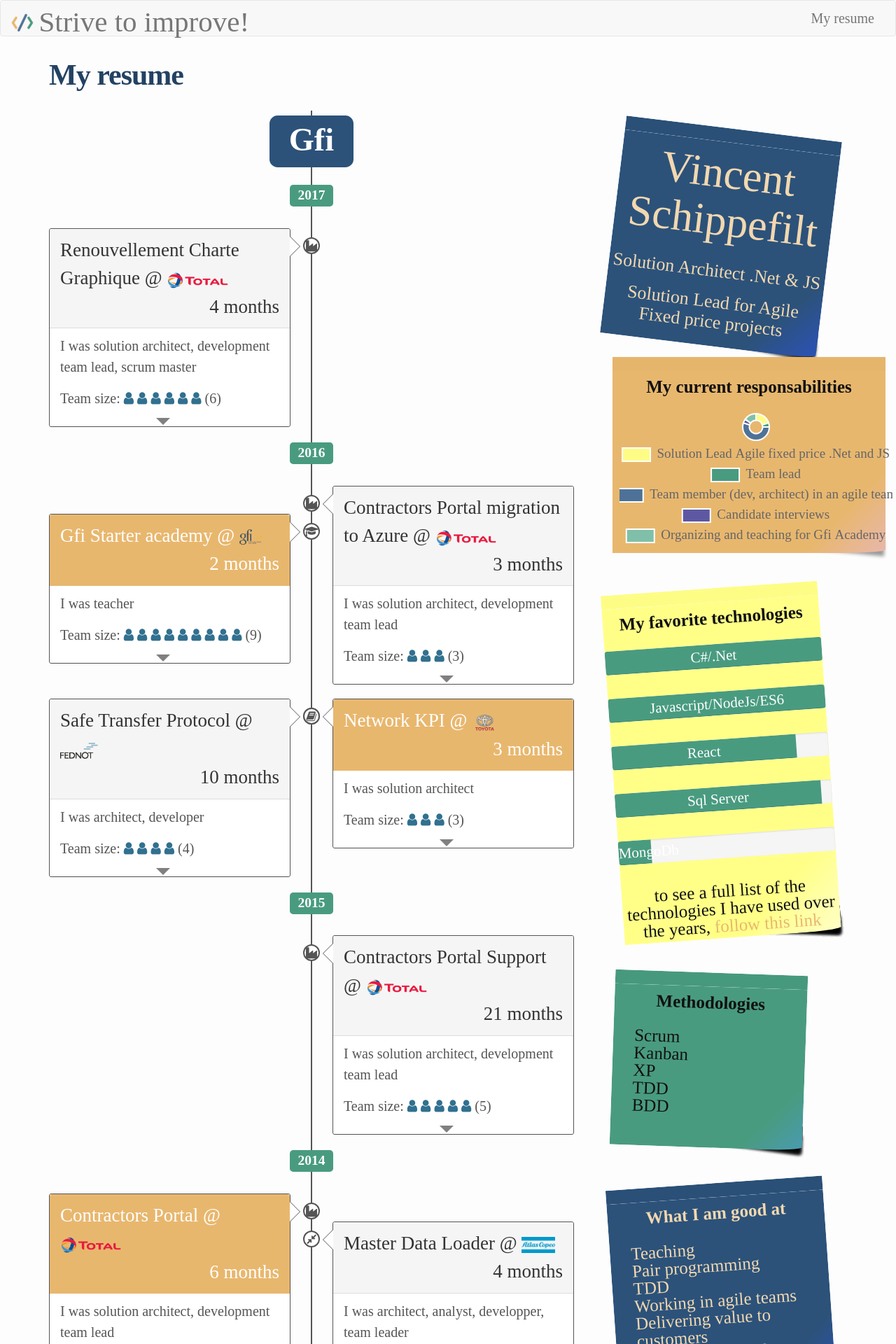
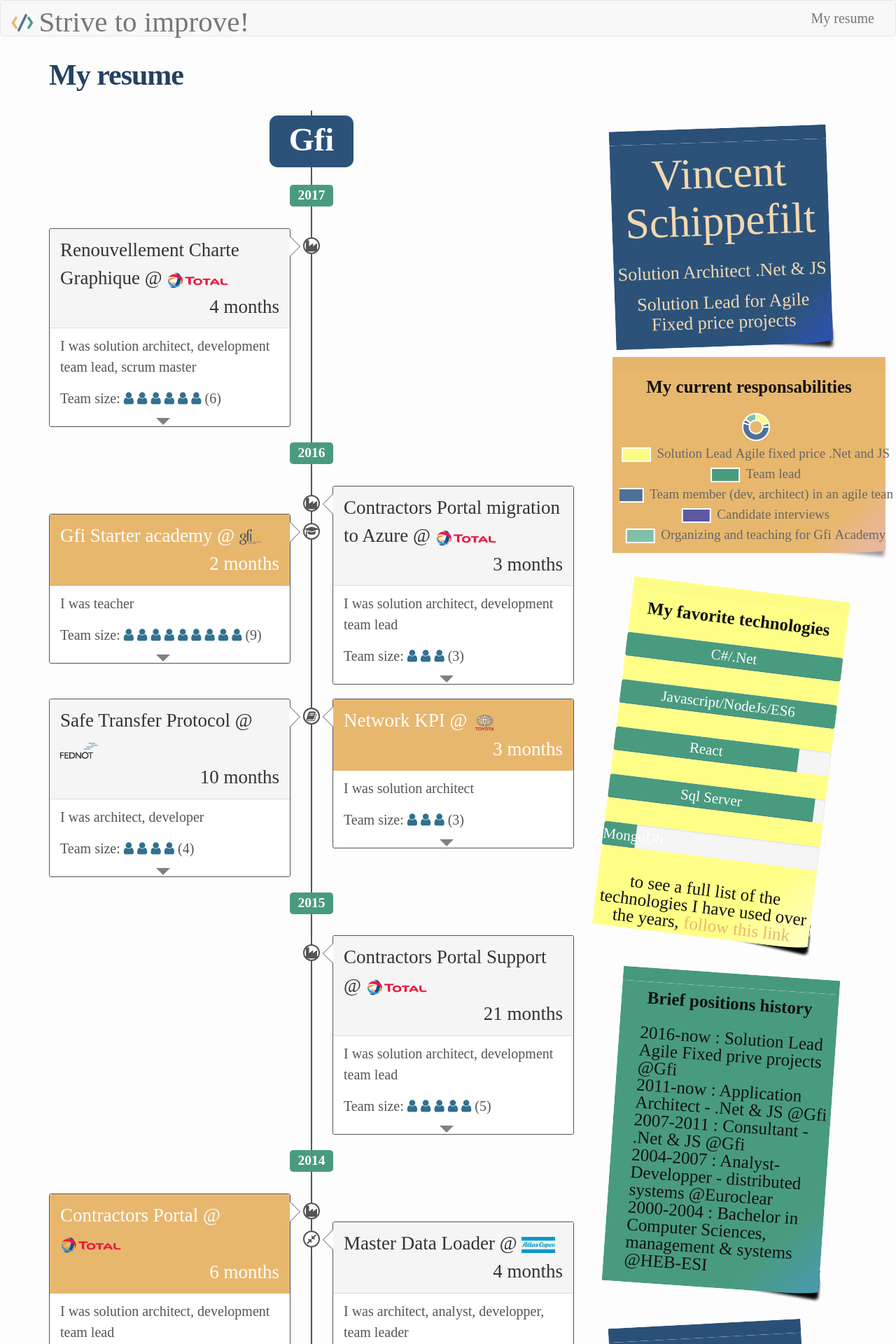
Before and after one commit to VincentSchippefilt/VincentSchippefilt.github.io, a Jekyll site: the page built from cv/index.html, in a window 1280 px wide. Shown: the top 1920 px of the page at 70% size. Built offline with Jekyll 4.4.1, drawn with Linux system fonts in a browser that asks for light colours; nearby versions of some CDN libraries; some web fonts are replaced.

```diff
--- a/_data/cv.yml
+++ b/_data/cv.yml
@@ -1,4 +1,11 @@
 section:
+  - sectionName: Brief positions history
+    content:
+    - title: "2016-now : Solution Lead Agile Fixed prive projects @Gfi"
+    - title: "2011-now : Application Architect - .Net & JS @Gfi"
+    - title: "2007-2011 : Consultant - .Net & JS @Gfi"
+    - title: "2004-2007 : Analyst-Developper - distributed systems @Euroclear"
+    - title: "2000-2004 : Bachelor in Computer Sciences, management & systems @HEB-ESI"
   - sectionName: Methodologies
     content:
     - title: Scrum
--- a/_data/exp.json
+++ b/_data/exp.json
@@ -19,7 +19,7 @@
                 "TechnicalCategories":".Net, C#, Asp.Net, Autocad, VueJS, Webpack",
                 "ProjectDescription": "Standardize the graphical charter of all the plants of Total across Europe. Total needed an Autocad Add-on to ensure the drawings are respecting the charter, as well as tooling to configure the charter and to help the drawers make less mistakes.",
                 "Function": "Solution Architect, development team lead, Scrum Master",
-                "JobDescription": "The project started by another team was lacking visibility over the results, my main contribution to the project was to organize the requirements into a backlog and run the project using Scrum. I also participated in the architecture of the solution and the development.",
+                "JobDescription": "The project started by another team was lacking visibility over the results. My main contribution to the project was to organize the requirements into a backlog and run the project using Scrum. I also participated in the architecture of the solution and the development.",
                 "IsAside": "false",
                 "Importance": "default",
                 "Icon": "industry",
@@ -95,7 +95,7 @@
                 "PeopleInvolved": 4,
                 "DurationInMonth": 10,
                 "TechnicalEnvironment": ".Net 4.6.1, Windows Services, Web.Api 2, Durandaljs",
-                "TechnicalCategories": ".Net, Windows Services, Web.Api, DurandalJs",
+                "TechnicalCategories": ".Net, C#, Windows Services, Web.Api, DurandalJs",
                 "ProjectDescription": "",
                 "Function": "Architect, developer",
                 "JobDescription": "Define the functional and technical solution, coaching the development team to implement the solution.\nParticipate in the development of the solution (20%)",
@@ -156,7 +156,7 @@
                 "PeopleInvolved": 2,
                 "DurationInMonth": 4,
                 "TechnicalEnvironment": "WPF, XAML, WCF, Entity Framework 6, Sql Server 2012, web services (asmx), TFS, VSO, Visual Studio 2013, XML, SOAP",
-                "TechnicalCategories": "WPF, XAML, WCF, Entity Framework, Sql Server, web services, TFS, VSO, Visual Studio, XML, SOAP",
+                "TechnicalCategories": ".Net, C#, WPF, XAML, WCF, Entity Framework, Sql Server, web services, TFS, VSO, Visual Studio, XML, SOAP",
                 "ProjectDescription": "Master data loader is a tool used by atlas copco to synchronize data coming from multiple sources into their Quotation system.\nIt includes loading, cleaning and computing of data coming from various sources (databases, files, other systems through webservices) and uploading them into the Quotation system using webservices.",
                 "Function": "Architect, analyst, developper, team leader",
                 "JobDescription": "For this small project, I did the architecture, analysis, management of the other developer and developped part of the application.",
@@ -174,8 +174,8 @@
                 "ManDays": "~4000",
                 "PeopleInvolved": "15",
                 "DurationInMonth": 13,
-                "TechnicalEnvironment": "Node.js, Javascript, grunt, jquery, CSS 3, HTML 5, bootstrap, scss, nunjucks, mongo db, C#, tridio, Git, Webstorm",
-                "TechnicalCategories": "NodeJs, Javascript, grunt, jquery, CSS, HTML, bootstrap, scss, nunjucks, mongo db, C#, tridio, Git, Webstorm",
+                "TechnicalEnvironment": "Node.js, Javascript, grunt, jquery, CSS 3, HTML 5, bootstrap, scss, nunjucks, mongo db, C#, tridion, Git, Webstorm",
+                "TechnicalCategories": "NodeJs, Javascript, grunt, jquery, CSS, HTML, bootstrap, scss, nunjucks, mongo db, C#, tridion, Git, Webstorm",
                 "ProjectDescription": "Recreate the entire customer facing website, for all websites in Europe and Russia:\nwww.toyota.be, www.toyota.it, www.toyota.fr, www.toyota.nl, etc.",
                 "Function": "Senior Consultant",
                 "JobDescription": "Analyse the performance of the application on all devices and make recommandations to improve the different performance KPI.",
@@ -194,7 +194,7 @@
                 "PeopleInvolved": 3,
                 "DurationInMonth": 26,
                 "TechnicalEnvironment": ".Net 4.5, WebApi 2.0, Asp.Net, Entity Framework 6, Javascript, HTML, CSS, Jquery, Knockout.js, VSTests, TFS, VSO, Visual Studio 2013, XML, JSON",
-                "TechnicalCategories": ".Net, WebApi, Asp.Net, Entity Framework, Javascript, HTML, CSS, Jquery, KnockoutJs, VSTests, TFS, VSO, Visual Studio, XML, JSON",
+                "TechnicalCategories": ".Net, C#, WebApi, Asp.Net, Entity Framework, Javascript, HTML, CSS, Jquery, KnockoutJs, VSTests, TFS, VSO, Visual Studio, XML, JSON",
                 "ProjectDescription": "Review and enhance parts of IC³ developped in 2008",
                 "Function": "Analyst developer, PM",
                 "JobDescription": "Define priorities with the client\nImplement changes\nTest and deploy changes",
@@ -214,7 +214,7 @@
                 "PeopleInvolved": "6",
                 "DurationInMonth": 7,
                 "TechnicalEnvironment": ".Net 4.5, WebApi 2.0, Asp.Net, Entity Framework 5, Entity Framework 6, Pair programming, TDD, Javascript, Jquery, Knockout.js, Moq, VSTests, TFS, VSO, Visual Studio 2013, HTML, CSS, XML, XSD, XSLT",
-                "TechnicalCategories": ".Net, WebApi, Asp.Net, Entity Framework, TDD, Javascript, Jquery, KnockoutJs, Moq, VSTests, TFS, VSO, Visual Studio, HTML, CSS, XML, XSD, XSLT",
+                "TechnicalCategories": ".Net, C#, WebApi, Asp.Net, Entity Framework, TDD, Javascript, Jquery, KnockoutJs, Moq, VSTests, TFS, VSO, Visual Studio, HTML, CSS, XML, XSD, XSLT",
                 "ProjectDescription": "The goal of this project was to rewrite and integrate in iC³ the tools the engeneering teams needed to support their new way of managing the proposal and contracting phase of the order process, using LEAN methodoligies.",
                 "Function": "Architect, Member of the development team, development team leader",
                 "JobDescription": "Design, code, test along with the other team members.\nCreate and present demo to the client\nSetup and maintain the continious delivery platform (using VSO)",
@@ -234,7 +234,7 @@
                 "PeopleInvolved": "9",
                 "DurationInMonth": 3,
                 "TechnicalEnvironment": "Oracle 10, .Net 3.5, WPF, XAML, WCF, Moq, NUnit, TFS, C#, Nhibernate, visual studio 2012",
-                "TechnicalCategories": "Oracle, .Net, WPF, XAML, WCF, Moq, NUnit, TFS, C#, Nhibernate, Visual Studio",
+                "TechnicalCategories": "Oracle, .Net, C#, WPF, XAML, WCF, Moq, NUnit, TFS, C#, Nhibernate, Visual Studio",
                 "ProjectDescription": "The goal of the project Apollo is to create and update a set of applications that allows the central and local plannification of train drivers, for the mid and short term.",
                 "Function": "Senior .Net Developer",
                 "JobDescription": "- Member of the development team\n- Develop a central validation process for all the interface nourishing the current application\n- Develop validation rule engine",
@@ -254,7 +254,7 @@
                 "PeopleInvolved": "4",
                 "DurationInMonth": 8,
                 "TechnicalEnvironment": "Sql Server 2008, Asp.Net, .Net 4.0, SSO, Active Directory, C#, Entity Framework 4.1, Entity Framework 5, XHTML, CSS, Javascript, Visual Studio 2010, .NET 4.5, Moq, Nunit, VSTest,TFS, VSO, visual studio 2012",
-                "TechnicalCategories": "Sql Server, Asp.Net, .Net, SSO, Active Directory, C#, Entity Framework, XHTML, CSS, Javascript, Visual Studio, Moq, Nunit, VSTest,TFS, VSO, Visual Studio",
+                "TechnicalCategories": "Sql Server, Asp.Net, .Net, C#, SSO, Active Directory, C#, Entity Framework, XHTML, CSS, Javascript, Visual Studio, Moq, Nunit, VSTest,TFS, VSO, Visual Studio",
                 "ProjectDescription": "The goal of the project Mercure is to migrate all the IBM Domino/Notes infrastructure to Office 365 and Sharepoint Online. Not all the applications that were hosted in Domino were fitting those environments, so we have rewritten them as custom .NET web applications.",
                 "Function": "Architect, Senior .Net Developer",
                 "JobDescription": "- Follow-up and guide the development team\n- From September, member of the development team",
@@ -274,7 +274,7 @@
                 "PeopleInvolved": "2",
                 "DurationInMonth": 2,
                 "TechnicalEnvironment": ".Net 4.0, WPF, XAML, WCF, Entity Framework 4, DevArt, Oracle, Unity, MVVM, async programming, Visual Studio 2010",
-                "TechnicalCategories": ".Net, WPF, XAML, WCF, Entity Framework, DevArt, Oracle, Unity, MVVM, async programming, Visual Studio ",
+                "TechnicalCategories": ".Net, C#, WPF, XAML, WCF, Entity Framework, DevArt, Oracle, Unity, MVVM, async programming, Visual Studio ",
                 "ProjectDescription": "Find why the new application AFDA is not performing well, propose solutions. Lead the implementation of the solution.",
                 "Function": "Consultant",
                 "JobDescription": "Find why the new application AFDA is not performing well, propose solutions. Lead the implementation of the solution.",
@@ -294,7 +294,7 @@
                 "PeopleInvolved": "3",
                 "DurationInMonth": 1,
                 "TechnicalEnvironment": ".Net: Silverlight, WCF, SQL Server, Entity Framework 4, Entity Framework 4.1, Visual Studio 2010, Visual Studio 2012",
-                "TechnicalCategories": "Silverlight, WCF, SQL Server, Entity Framework, Visual Studio",
+                "TechnicalCategories": ".Net, C#, Silverlight, WCF, SQL Server, Entity Framework, Visual Studio",
                 "ProjectDescription": "Define the architecture of the new application, assist the functional analyst with the gathering and formalization of the requirements (functional and non functional).",
                 "Function": "Application Architect",
                 "JobDescription": "Define the architecture of the new application, assist the functional analyst with the gathering and formalization of the requirements (functional and non functional).",
@@ -334,7 +334,7 @@
                 "PeopleInvolved": "4",
                 "DurationInMonth": 1,
                 "TechnicalEnvironment": "Silverlight, WCF, SQL Server, Entity Framework 4, Visual Studio 2008",
-                "TechnicalCategories": "Silverlight, WCF, SQL Server, Entity Framework, Visual Studio",
+                "TechnicalCategories": ".Net, C#, Silverlight, WCF, SQL Server, Entity Framework, Visual Studio",
                 "ProjectDescription": "Write an application that can manage the physical move of assets.",
                 "Function": "Application Architect/Team Lead/Technical Analyst/Developer",
                 "JobDescription": "? Refine the business analysis with the client and write the technical analysis, \n? Define the architecture of the solution,\n? Manage and coach a team of 3 junior developers + 2 developer,\n? Participate in the development of the solution,\n? Define the test environment, create continuous integration environment, \n? Realize integration and performance test on the client’s environment.",
@@ -372,7 +372,7 @@
                 "PeopleInvolved": "6",
                 "DurationInMonth": 4,
                 "TechnicalEnvironment": ".NET 2.0, SQL Server 2005, Winform, Visual Studio 2005",
-                "TechnicalCategories": ".Net, SQL Server, Winform, Visual Studio",
+                "TechnicalCategories": ".Net, C#, SQL Server, Winform, Visual Studio",
                 "ProjectDescription": "Writing a product to manage the gas networks and decision model based on it.",
                 "Function": "Developer",
                 "JobDescription": "Write code",
```
